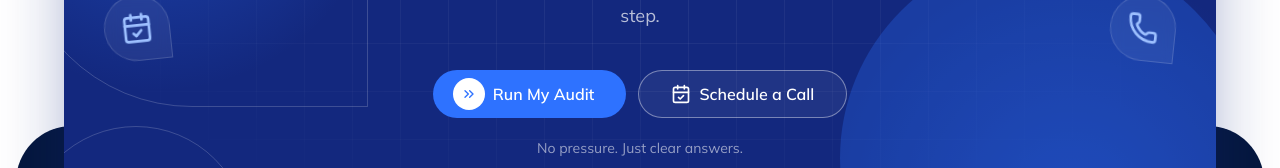
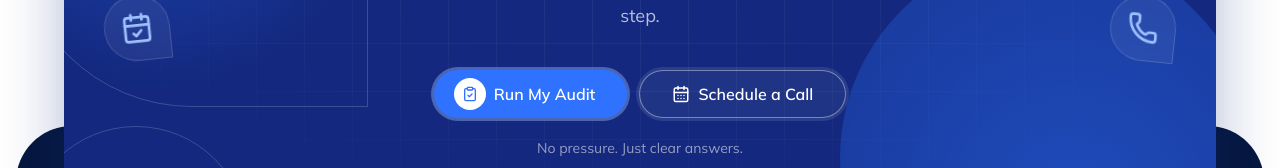
Before and after one commit to InventTomorrow/inventtomorrow-landingpage, a React (Vite) app: page /faq in a window 1280 px wide. Shown: the part 2412-2580 px from the top of the page. Built offline with nearby package versions, Linux system fonts and the light colour scheme.

Commit message:
feat(home): add per-link icons to CtaButton

```diff
--- a/src/components/CtaButton.tsx
+++ b/src/components/CtaButton.tsx
@@ -1,6 +1,7 @@
 import { AnchorHTMLAttributes, ButtonHTMLAttributes } from 'react';
-import { ChevronsRight } from 'lucide-react';
+import { ChevronsRight, type LucideIcon } from 'lucide-react';
 import { Link } from 'react-router';
+import { getCtaIconForPath } from '../utils/ctaIcon';
 
 type Variant = 'primary' | 'outline-light' | 'outline';
 type Size = 'sm' | 'md' | 'lg';
@@ -9,6 +10,8 @@ interface Common {
   variant?: Variant;
   size?: Size;
   className?: string;
+  // Defaults to the icon for the audit and booking links; other buttons show none.
+  icon?: LucideIcon;
 }
 
 // Pass `to` for a link to another page, otherwise it renders a <button>.
@@ -16,13 +19,16 @@ type CtaButtonProps =
   | (Common & ButtonHTMLAttributes<HTMLButtonElement> & { to?: undefined })
   | (Common & Omit<AnchorHTMLAttributes<HTMLAnchorElement>, 'href'> & { to: string });
 
-// Brand yellow fill with navy text, no border: the one standout action on any screen.
+// Each variant has a soft ring that reads on its background, and a glow on hover.
 const VARIANTS: Record<Variant, string> = {
-  primary: 'bg-primary text-on-primary hover:bg-primary-hover active:bg-primary-active',
+  primary:
+    'bg-primary text-on-primary ring-[3px] ring-sky/40 hover:bg-primary-hover hover:ring-sky/60 hover:shadow-lg hover:shadow-primary/50 active:bg-primary-active',
   // For dark backgrounds (heroes, closing call to action)
-  'outline-light': 'border border-white/40 bg-white/[0.06] text-white hover:border-white/60 hover:bg-white/[0.12]',
+  'outline-light':
+    'border border-white/40 bg-white/[0.06] text-white ring-[3px] ring-white/10 hover:border-white/60 hover:bg-white/[0.12] hover:ring-white/25 hover:shadow-lg hover:shadow-white/15',
   // For light backgrounds
-  outline: 'border border-ink/20 bg-white text-ink hover:border-ink/45 hover:bg-surface-raised',
+  outline:
+    'border border-ink/20 bg-white text-ink ring-[3px] ring-primary/10 hover:border-ink/45 hover:bg-surface-raised hover:ring-primary/25 hover:shadow-lg hover:shadow-ink/20',
 };
 
 const SIZES: Record<Size, string> = {
@@ -31,34 +37,42 @@ const SIZES: Record<Size, string> = {
   lg: 'h-12 px-8 text-base',
 };
 
-// The white arrow disc on the left of the main yellow button, as in the brand's button style.
-function ArrowDisc() {
+// The white disc on the left of the main blue button, as in the brand's button style.
+function IconDisc({ icon: Icon }: { icon: LucideIcon }) {
   return (
     <span className="-ml-3 flex h-8 w-8 shrink-0 items-center justify-center rounded-full bg-white text-primary" aria-hidden="true">
-      <ChevronsRight className="h-4 w-4" />
+      <Icon className="h-4 w-4" />
     </span>
   );
 }
 
 export function CtaButton(props: CtaButtonProps) {
   const { variant = 'primary', size = 'md', className = '' } = props;
-  const hasArrowDisc = variant === 'primary' && size !== 'sm';
-  const classes = `inline-flex items-center justify-center gap-2 whitespace-nowrap rounded-full font-semibold transition-colors duration-150 active:translate-y-px focus-visible:outline-2 focus-visible:outline-offset-2 focus-visible:outline-blue cursor-pointer ${VARIANTS[variant]} ${SIZES[size]} ${className}`;
+  const Icon = props.icon ?? (props.to !== undefined ? getCtaIconForPath(props.to) : undefined);
+  const hasDisc = variant === 'primary' && size !== 'sm';
+  const classes = `inline-flex items-center justify-center gap-2 whitespace-nowrap rounded-full font-semibold transition duration-200 active:translate-y-px focus-visible:outline-2 focus-visible:outline-offset-4 focus-visible:outline-blue cursor-pointer ${VARIANTS[variant]} ${SIZES[size]} ${className}`;
+
+  // Small buttons live in the navbar, which has no room for an icon on phones.
+  const leading = hasDisc ? (
+    <IconDisc icon={Icon ?? ChevronsRight} />
+  ) : (
+    Icon && <Icon className={`h-[1.125rem] w-[1.125rem] shrink-0 ${size === 'sm' ? 'max-sm:hidden' : ''}`} aria-hidden="true" />
+  );
 
   if (props.to !== undefined) {
-    const { to, variant: _v, size: _s, className: _c, children, ...rest } = props;
+    const { to, variant: _v, size: _s, className: _c, icon: _i, children, ...rest } = props;
     return (
       <Link to={to} className={classes} {...rest}>
-        {hasArrowDisc && <ArrowDisc />}
+        {leading}
         {children}
       </Link>
     );
   }
 
-  const { variant: _v, size: _s, className: _c, type = 'button', to: _t, children, ...rest } = props;
+  const { variant: _v, size: _s, className: _c, icon: _i, type = 'button', to: _t, children, ...rest } = props;
   return (
     <button type={type} className={classes} {...rest}>
-      {hasArrowDisc && <ArrowDisc />}
+      {leading}
       {children}
     </button>
   );
--- a/src/components/FinalCtaSection.tsx
+++ b/src/components/FinalCtaSection.tsx
@@ -54,7 +54,6 @@ export function FinalCtaSection({ title, titleAccent, body, smallLine, buttons =
               )}
               {buttons !== 'audit' && (
                 <CtaButton size="lg" variant={buttons === 'call' ? 'primary' : 'outline-light'} to={BOOKING_PATH}>
-                  <CalendarCheck className="h-5 w-5" aria-hidden="true" />
                   Schedule a Call
                 </CtaButton>
               )}
--- /dev/null
+++ b/src/utils/ctaIcon.ts
@@ -0,0 +1,11 @@
+import { CalendarDays, ClipboardCheck, type LucideIcon } from 'lucide-react';
+import { AUDIT_PATH, BOOKING_PATH } from './navigation';
+
+const ICONS_BY_PATH = new Map<string, LucideIcon>([
+  [AUDIT_PATH, ClipboardCheck],
+  [BOOKING_PATH, CalendarDays],
+]);
+
+export function getCtaIconForPath(path: string): LucideIcon | undefined {
+  return ICONS_BY_PATH.get(path);
+}
```
Also changed, not shown: 1 other file (tests, documents, lock files or other folders).
